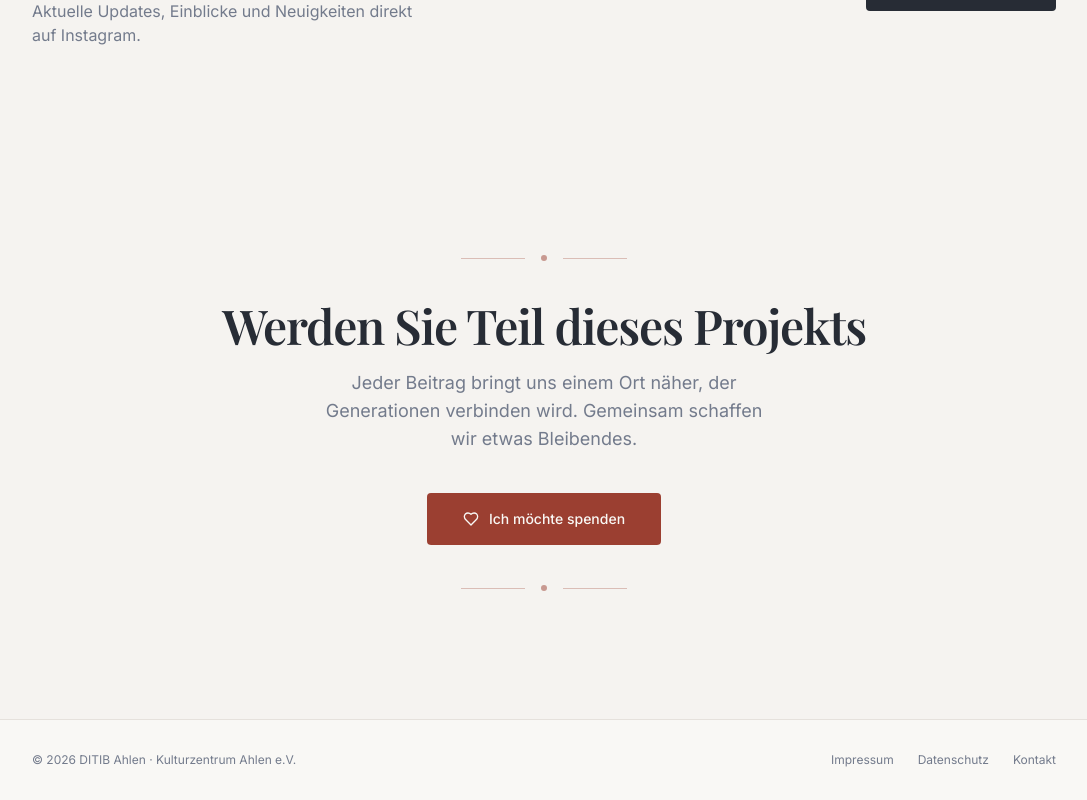
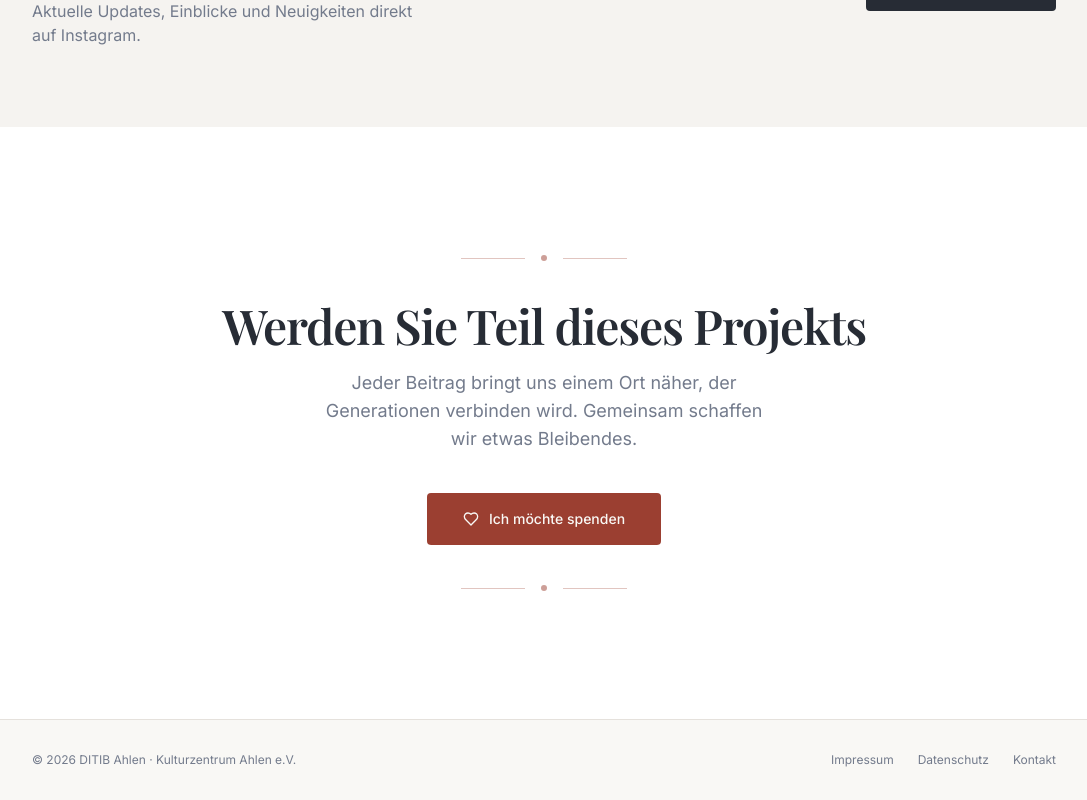
Before and after one commit to RomanPachkovskyi/DITIB-Ahlen, a React (Vite) app: page / in a window 1280 px wide. Shown: the part 5299-6099 px from the top of the page, without its empty margins (96-1183 px from the left). Built offline with nearby package versions, Linux system fonts and the light colour scheme; the HTML template or start-up script is replaced by a standard one.

Commit message:
FinalCTA: фон білий замість кремового

```diff
--- a/src/components/FinalCTA.tsx
+++ b/src/components/FinalCTA.tsx
@@ -5,7 +5,7 @@ const FinalCTA = () => {
   const ref = useScrollReveal();
 
   return (
-    <section id="final-cta" className="px-5 md:px-10 py-20 md:py-32 bg-card">
+    <section id="final-cta" className="px-5 md:px-10 py-20 md:py-32 bg-white">
       <div ref={ref} className="reveal max-w-2xl mx-auto text-center">
         {/* Thin ornamental line */}
         <div className="flex items-center justify-center gap-4 mb-10">
```
